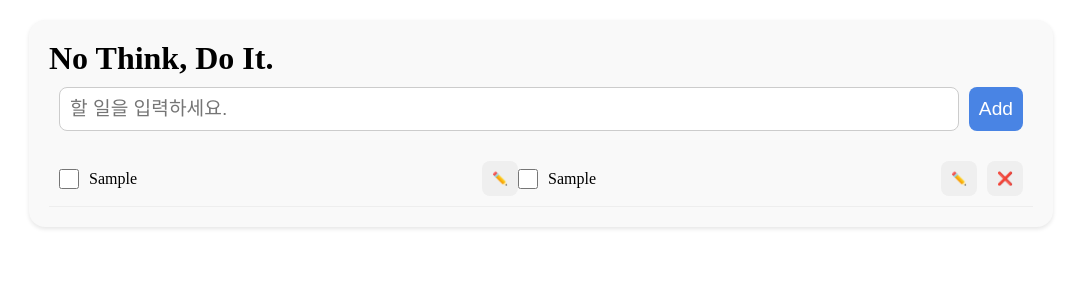
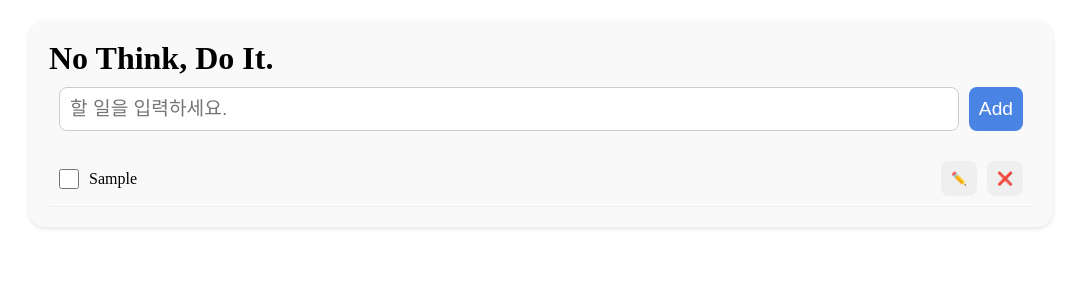
Before and after one commit to sangyeon08/Programming_React, a React (Vite) app: page / in a window 1280 px wide. Both pictures are taken after typing "Sample" into the empty fields and a click on the button "Add". Shown: the top 300 px of the page, without its empty margins (99-1180 px from the left). Built offline with nearby package versions, Linux system fonts and the light colour scheme.

Commit message:
[Docks]: Finishing TodoList

```diff
--- a/src/components/TodoItem.jsx
+++ b/src/components/TodoItem.jsx
@@ -1,60 +1,53 @@
+import { useState } from 'react'
 import Checkbox from './Checkbox.jsx'
 import Button from './Button.jsx'
-import { useState } from 'react'
 
 export default function TodoItem({ todo, toggleTodo, deleteTodo, editTodo }) {
-    const [isEditing, setIsEditing] = useState(false); // 수정 중인지 아닌지
-    const [editText, setEditText] = useState(todo.text); // 수정한 text
+    const [isEditing, setIsEditing] = useState(false);  //수정중인지 아닌지
+    const [editText, setEditText] = useState(todo.text);    //수정한 text
     function handleEditClick() {
-        if(!isEditing) {
-            setIsEditing(true); // 수정 모드로 전환
-            setEditText(todo.text); // 수정할 때 기존 text로 초기화
+        if (!isEditing) {
+            //edit 시작
+            setIsEditing(true);
+            setEditText(todo.text);
         } else {
+            //edit 끝
             const trimmedText = editText.trim();
-            if (trimmedText !== todo.text && trimmedText !== "") { // 이전 값과 같지 않고, 빈칸이 아니면
-                editTodo(todo.id, trimmedText);
+            if (trimmedText !== todo.text && trimmedText !== "") {     //이전 값과 같지 않고, 빈칸이 아니면
+                editTodo(todo.id, trimmedText);                        //editTodo
             }
-            setIsEditing(false); // 수정 모드 종료
+            setIsEditing(false);
         }
     }
-
-
     return (
         // todo.isCompleted가 true면 todo__item--complete 클래스 추가, 아니면 말고
         <li className={`todo__item${todo.isCompleted ? " todo__item--complete" : ""}`}>
-            {/* 수정 중이 아니면 */}
-            <Checkbox
-                id={todo.id}
-                checked={todo.isCompleted}
-                onChange={() => toggleTodo(todo.id)}
-            >{todo.text}</Checkbox>
-            {!isEditing && <Button className="todo__button todo__button--edit" onClick={() => setIsEditing(true)}
-            >✏️</Button>}
-
-            {/* 수정 중이면 */}
+            {/* 수정중이 아니면 */}
+            {!isEditing &&
+                <Checkbox
+                    id={todo.id}
+                    checked={todo.isCompleted}
+                    onChange={() => toggleTodo(todo.id)}
+                >{todo.text}</Checkbox>
+            }
+            {/* 수정중이면 */}
             {isEditing &&
                 <input
                     type="text"
-                    className="todo__input-edit"
+                    className='todo__input--edit'
                     value={editText}
-                    onChange={(e) => setEditText(e.target.value)}
-                    //enter 치면 handleEditClick 실행
-                    onKeyDown={(e) => {
-                        if (e.key === "Enter") {
-                            handleEditClick();
-                        }
-                    }}
+                    onChange={(event) => setEditText(event.target.value)}
+                    //enter 치면 handleEditClick()
+                    onKeyUp={(event) => {event.key === 'Enter' && handleEditClick()}}
                     autoFocus
                 />
             }
-            <Checkbox
-                id={todo.id}
-                checked={todo.isCompleted}
-                onChange={() => toggleTodo(todo.id)}
-            >{todo.text}</Checkbox>
-            <Button className="todo__button todo__button--edit" onClick={() => setIsEditing(true)}
+
+
+            <Button
+                className="todo__button todo__button--edit"
+                onClick={handleEditClick}
             >✏️</Button>
-
             <Button
                 className="todo__button todo__button--delete"
                 onClick={() => deleteTodo(todo.id)}
```
Also changed, not shown: 1 other file (tests, documents, lock files or other folders).
